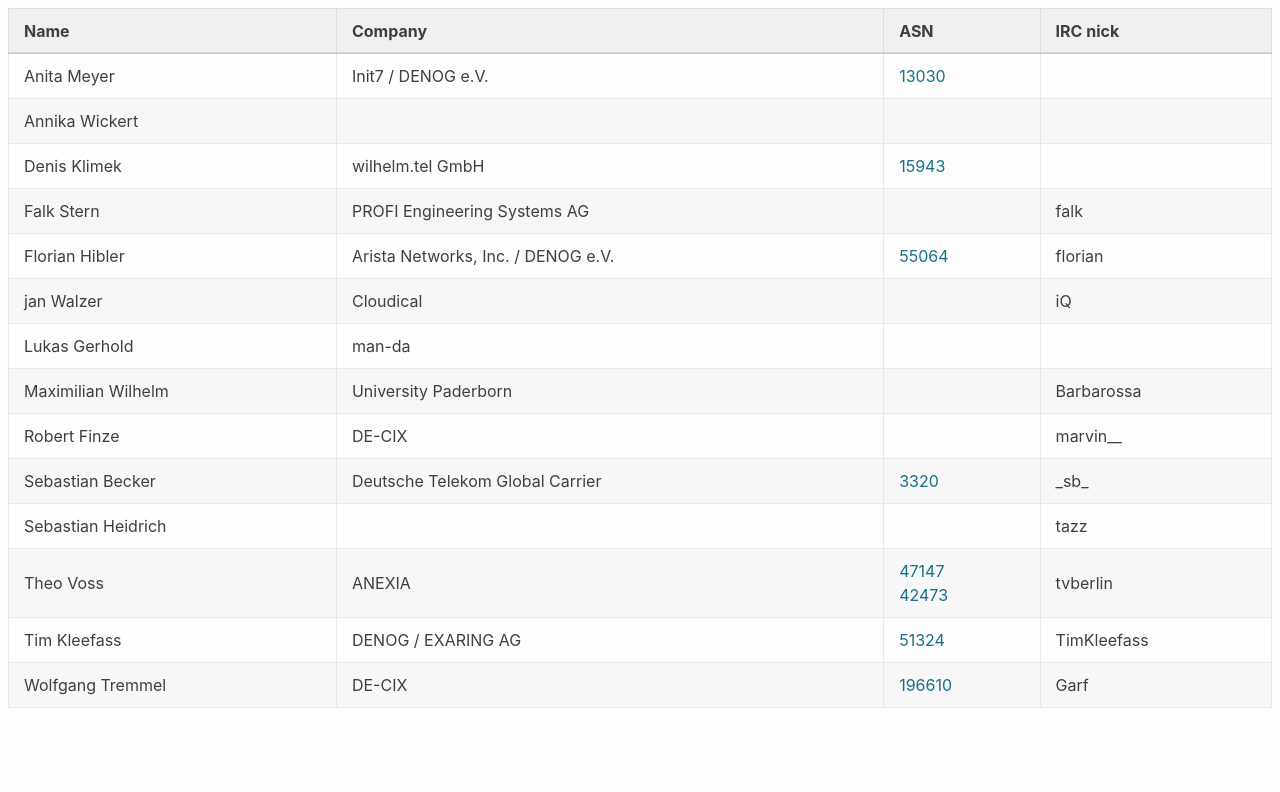
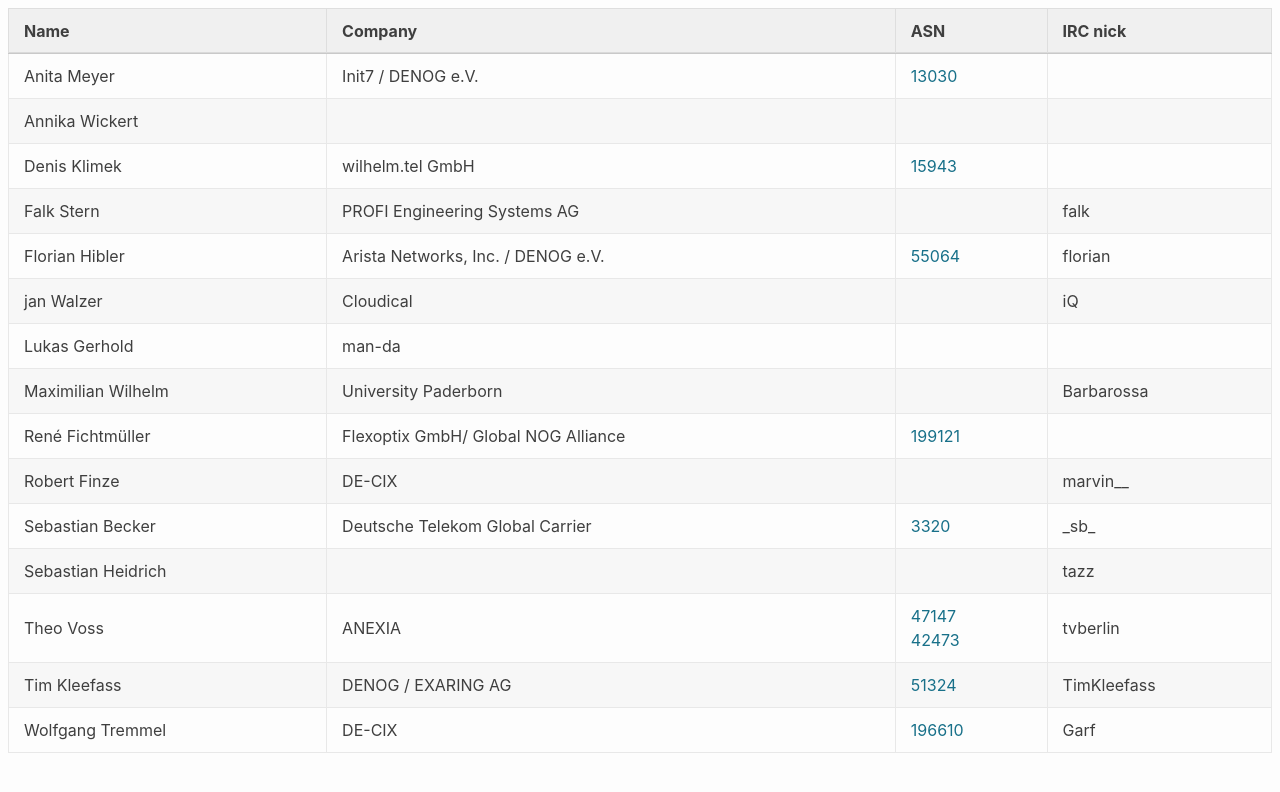
Before and after one commit to denog/pretix-attendeelist, a Jekyll site: the page built from index.markdown, in a window 1280 px wide. Shown: the top 792 px of the page. Built offline with Jekyll 4.4.1, drawn with Linux system fonts in a browser that asks for light colours.

Commit message:
Latest data: Fri Mar 12 17:38:47 UTC 2021

```diff
--- a/_data/attendees_meetup_leader_2021-01.json
+++ b/_data/attendees_meetup_leader_2021-01.json
@@ -48,6 +48,12 @@
     "asn": null
   },
   {
+    "name": "René Fichtmüller",
+    "company": "Flexoptix GmbH/ Global NOG Alliance",
+    "irc": null,
+    "asn": "199121"
+  },
+  {
     "name": "Robert Finze",
     "company": "DE-CIX",
     "irc": "marvin__",
```
